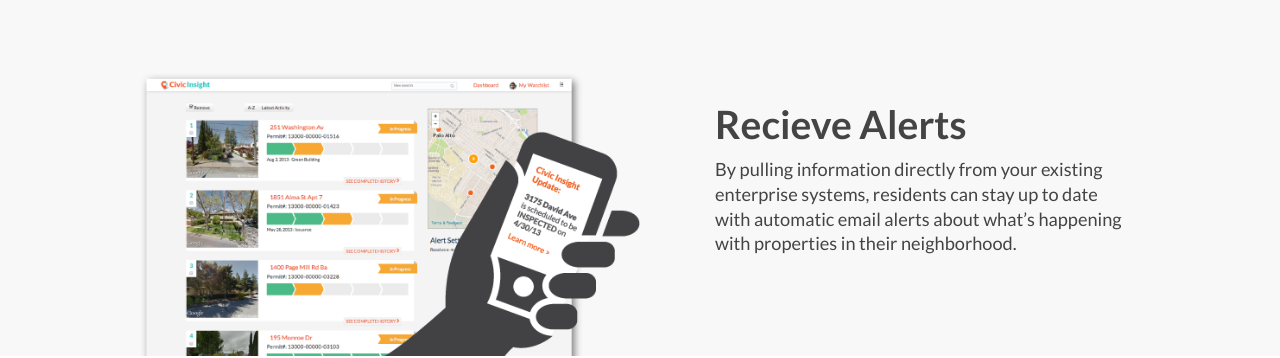
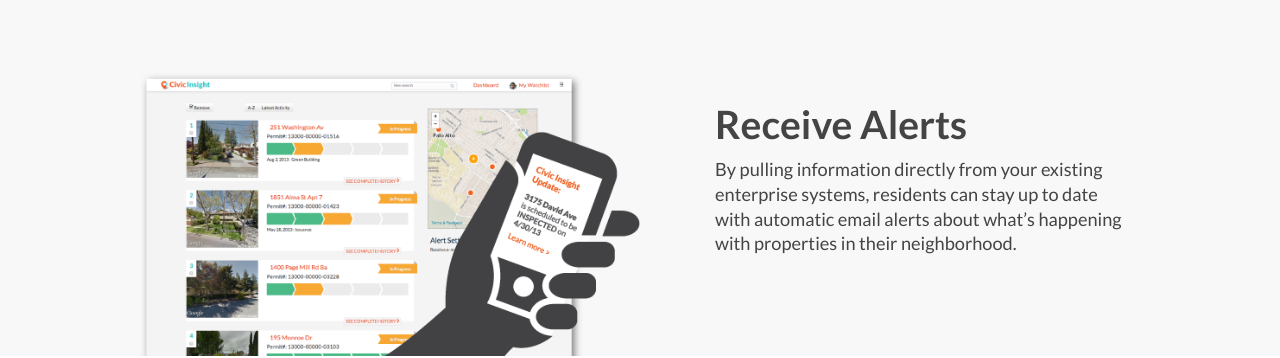
Before and after one commit to civicindustries/civicinsight.com, a Jekyll site: the page built from index.html, in a window 1280 px wide and 900 px high, scrolled down 979 px. Shown: the part 159-517 px from the top of the window. Built offline with Jekyll 4.4.1, drawn with Linux system fonts in a browser that asks for light colours; nearby versions of some CDN libraries; Markdown is read by kramdown in place of the engine named in the settings.

Commit message:
fix typo

```diff
--- a/_includes/home/product.html
+++ b/_includes/home/product.html
@@ -43,7 +43,7 @@
 
       <div class="row" style="float: right; width: 500px">
         <div style="padding:50px 15px 0 75px">
-          <h1>Recieve Alerts</h1>
+          <h1>Receive Alerts</h1>
           <ul  style="position: relative;">
             <li>By pulling information directly from your existing enterprise systems, residents can stay up to date with automatic email alerts about what’s happening with properties in their neighborhood.</li>
           </ul>
```
